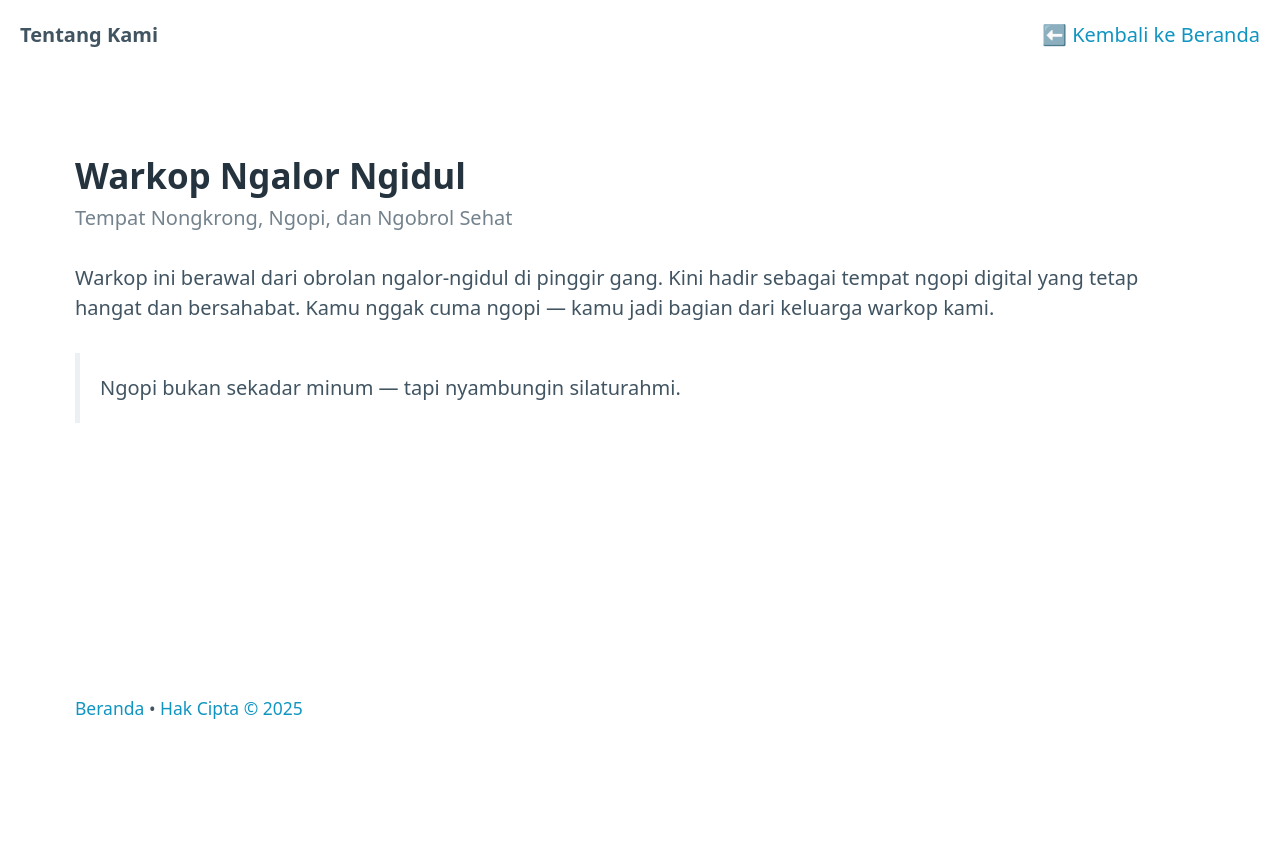
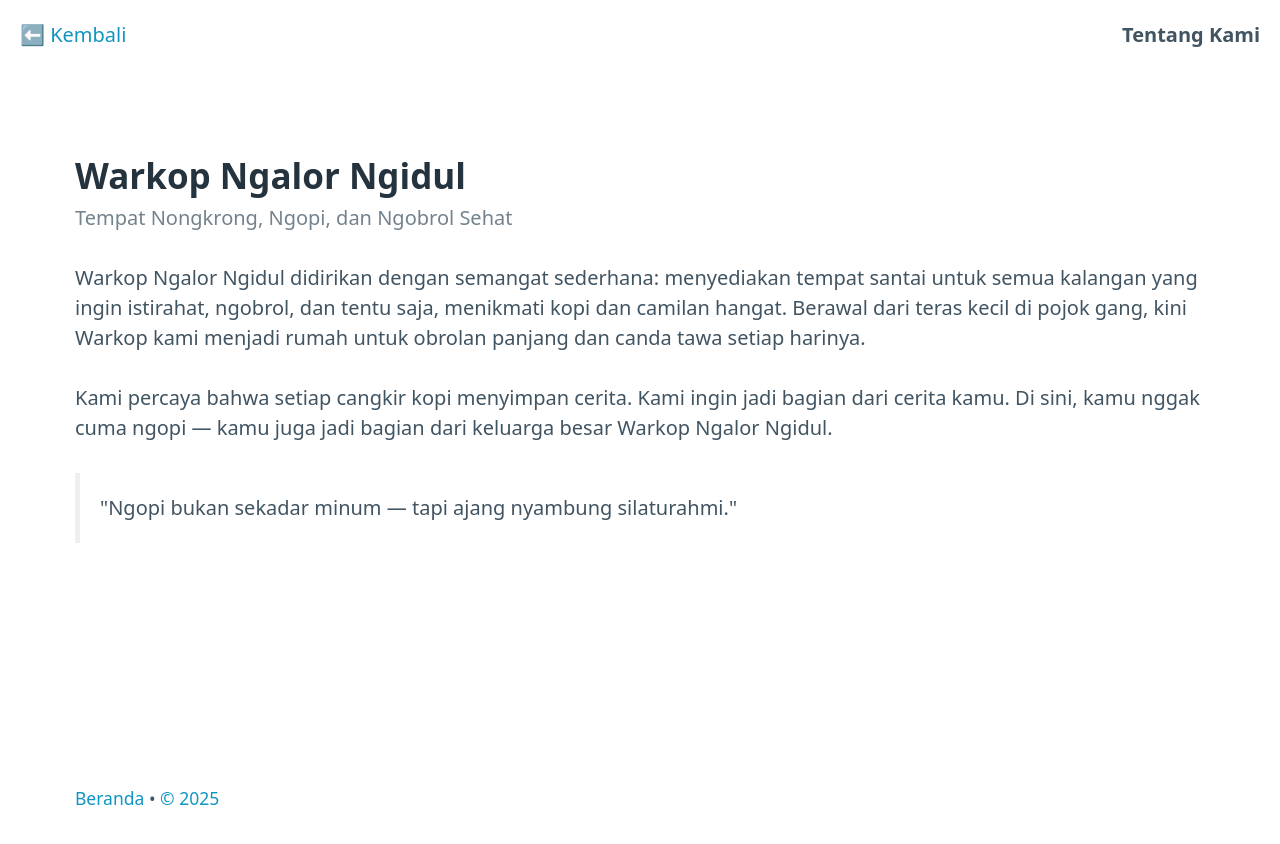
Before and after one commit to Aventeen/TOKO-ONLINE-, a plain HTML site: page tentang.html in a window 1280 px wide. Before the commit the page ends 803 px from the top, so only its background shows below. Drawn offline with nearby package versions, Linux system fonts and the light colour scheme.

Commit message:
Update tentang.html

```diff
--- a/tentang.html
+++ b/tentang.html
@@ -3,21 +3,20 @@
 <head>
   <meta charset="UTF-8" />
   <meta name="viewport" content="width=device-width, initial-scale=1" />
-    <title>Tentang Warkop Ngalor Ngidul</title>
+  <title>Tentang Kami</title>
   <link rel="stylesheet" href="https://cdn.jsdelivr.net/npm/@picocss/pico@1/css/pico.min.css" />
 </head>
 <body>
   <nav class="container-fluid">
     <ul>
-        <li><strong>Tentang Kami</strong></li>
+      <li><a href="index.html">⬅ Kembali</a></li>
     </ul>
     <ul>
-        <li><a href="index.html">⬅ Kembali ke Beranda</a></li>
+      <li><strong>Tentang Kami</strong></li>
     </ul>
   </nav>
 
   <main class="container">
-      <div class="grid">
     <section>
       <hgroup>
         <h2>Warkop Ngalor Ngidul</h2>
@@ -25,17 +24,24 @@
       </hgroup>
 
       <p>
-            Warkop ini berawal dari obrolan ngalor-ngidul di pinggir gang. Kini hadir sebagai tempat ngopi digital
-            yang tetap hangat dan bersahabat. Kamu nggak cuma ngopi — kamu jadi bagian dari keluarga warkop kami.
+        Warkop Ngalor Ngidul didirikan dengan semangat sederhana: menyediakan tempat santai
+        untuk semua kalangan yang ingin istirahat, ngobrol, dan tentu saja, menikmati kopi dan camilan hangat.
+        Berawal dari teras kecil di pojok gang, kini Warkop kami menjadi rumah untuk obrolan panjang dan canda tawa setiap harinya.
       </p>
 
-          <blockquote>Ngopi bukan sekadar minum — tapi nyambungin silaturahmi.</blockquote>
+      <p>
+        Kami percaya bahwa setiap cangkir kopi menyimpan cerita. Kami ingin jadi bagian dari cerita kamu.
+        Di sini, kamu nggak cuma ngopi — kamu juga jadi bagian dari keluarga besar Warkop Ngalor Ngidul.
+      </p>
+
+      <blockquote>
+        "Ngopi bukan sekadar minum — tapi ajang nyambung silaturahmi."
+      </blockquote>
     </section>
-      </div>
   </main>
 
   <footer class="container">
-      <small><a href="index.html">Beranda</a> • <a href="#">Hak Cipta © 2025</a></small>
+    <small><a href="index.html">Beranda</a> • <a href="#">© 2025</a></small>
   </footer>
 </body>
 </html>
```
Lines whose indentation alone changed are shown as unchanged.
